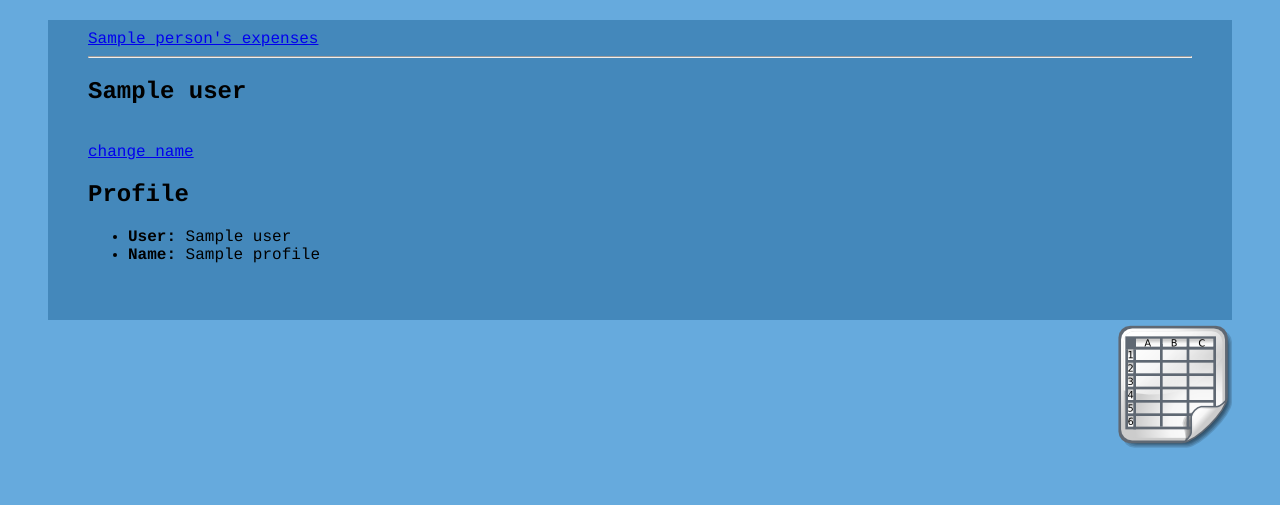
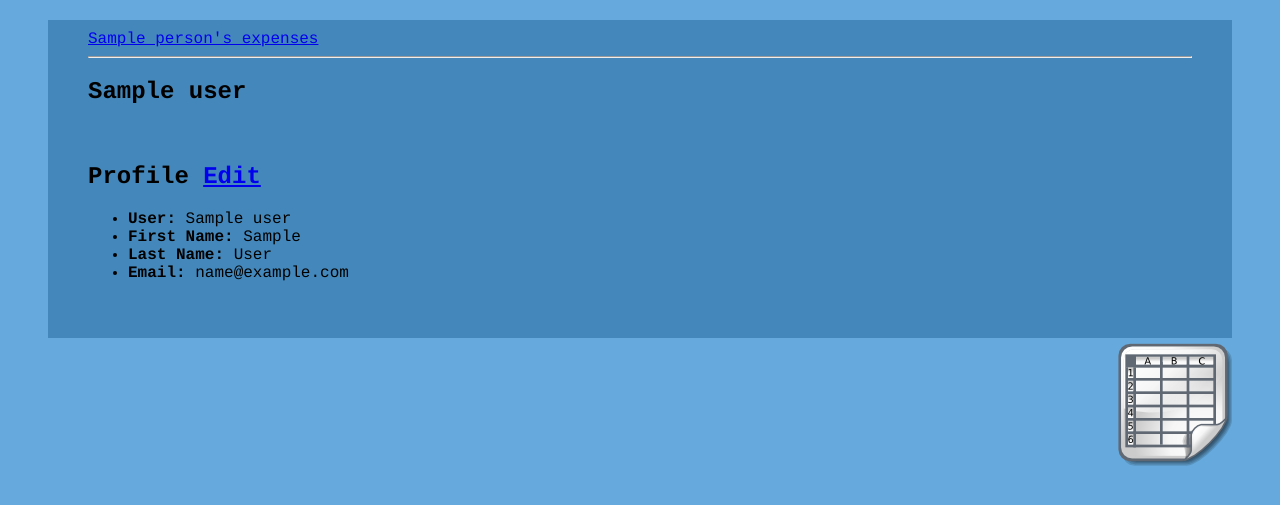
Before and after one commit to cstoafer/Expenses, a Django app: template templates/profiles/profile_detail.html in a window 1280 px wide. Shown: the part 176-681 px from the top of the page. Run offline with Django 3.2, Linux system fonts and the light colour scheme; the template is opened without the code that fills it: most values are stand-ins (such as "Sample title", 1, 10 or a date in 2020).

Commit message:
improvements to profile edit page

```diff
--- a/templates/profiles/edit_profile.html
+++ b/templates/profiles/edit_profile.html
@@ -3,6 +3,6 @@
 <h1>Edit Profile</h1>
 <form method="post" action="{% url profiles_edit_profile %}">
 	{% csrf_token %}
-	{{form}}
+	{{form.as_p}}
 <input type="submit" name="post" class="submit-post" value="Post">
 {% endblock content %}
--- a/templates/profiles/profile_detail.html
+++ b/templates/profiles/profile_detail.html
@@ -8,17 +8,12 @@
     <h1>{{ profile.user }}</h1>
     <br/>
     {% if not noProfile %}
-        <a href="{% url profiles_edit_profile %}">change name</a>
-        <h2>Profile</h2>
+        <h2> Profile <a href="{% url profiles_edit_profile %}">Edit </a> </h2>
     <ul>
-        <li>
-            <b>User:</b>
-            {{ profile.user }}
-        </li>
-        <li>
-            <b>Name: </b>
-            {{ profile.name }}
-        </li>
+        <li> <b>User:</b> {{ profile.user }} </li>
+        <li> <b>First Name: </b> {{ profile.user.first_name }} </li>
+        <li> <b>Last Name: </b> {{ profile.user.last_name }} </li>
+        <li> <b>Email: </b> {{ profile.user.email }} </li>
     </ul>
     {% else %}
     This user does not have a profile yet!
--- a/urls.py
+++ b/urls.py
@@ -1,6 +1,8 @@
 from django.conf.urls.defaults import patterns, include, url
 import settings
 from django.contrib import admin
+from expenses.forms import ProfileUpdateForm
+
 admin.autodiscover()
 
 urlpatterns = patterns('',
@@ -8,6 +10,7 @@ urlpatterns = patterns('',
     url(r'^admin/', include(admin.site.urls)),
     url(r'^expenses/', include('expenses.urls')),
     url(r'^accounts/', include('registration.urls')),
+    url(r'^profiles/edit', 'profiles.views.edit_profile', {'form_class': ProfileUpdateForm}),
     url(r'^profiles/', include('profiles.urls')),
 )
 if settings.DEBUG:
```
Also changed, not shown: expenses/forms.py (+22 -0 lines).
